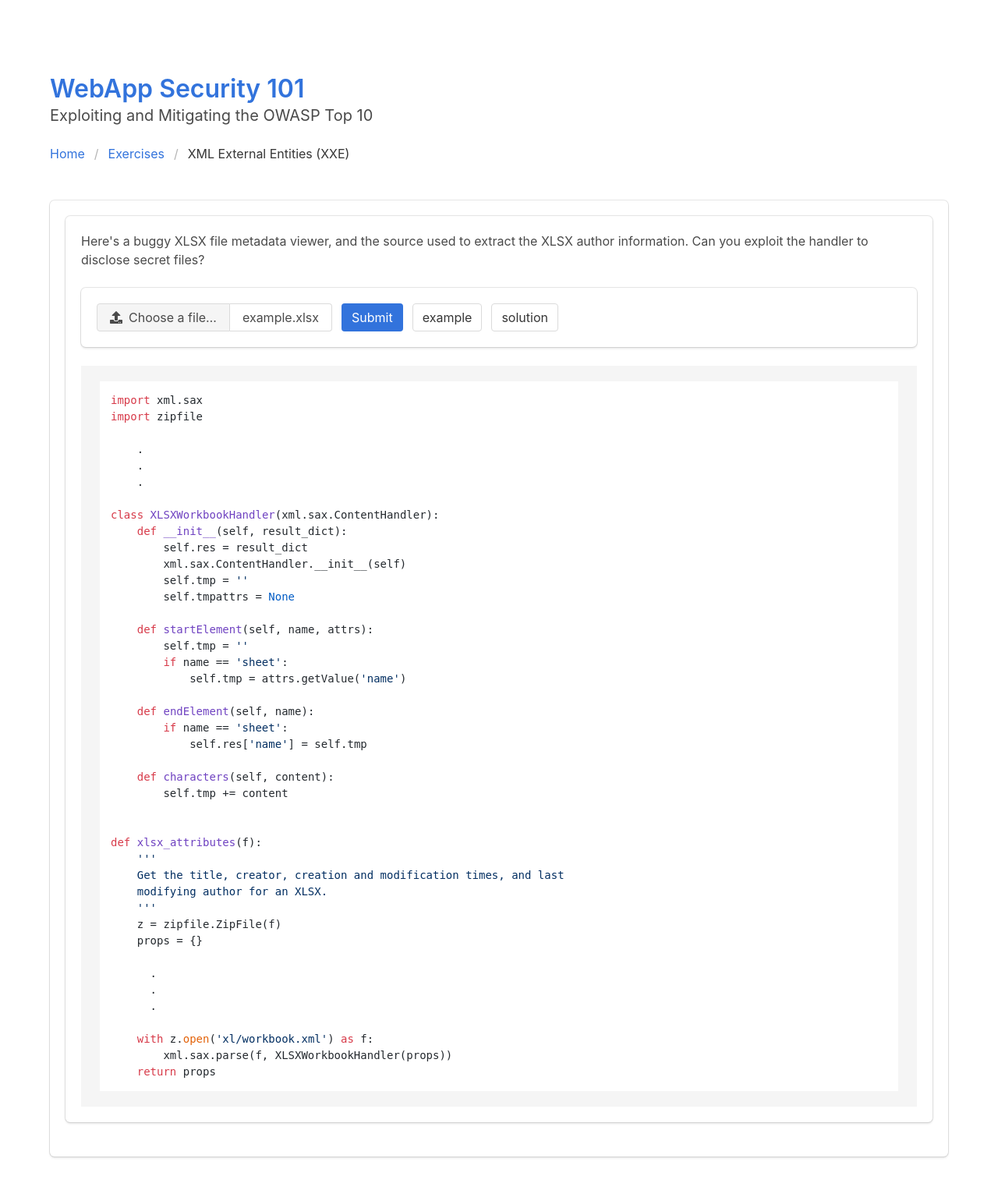
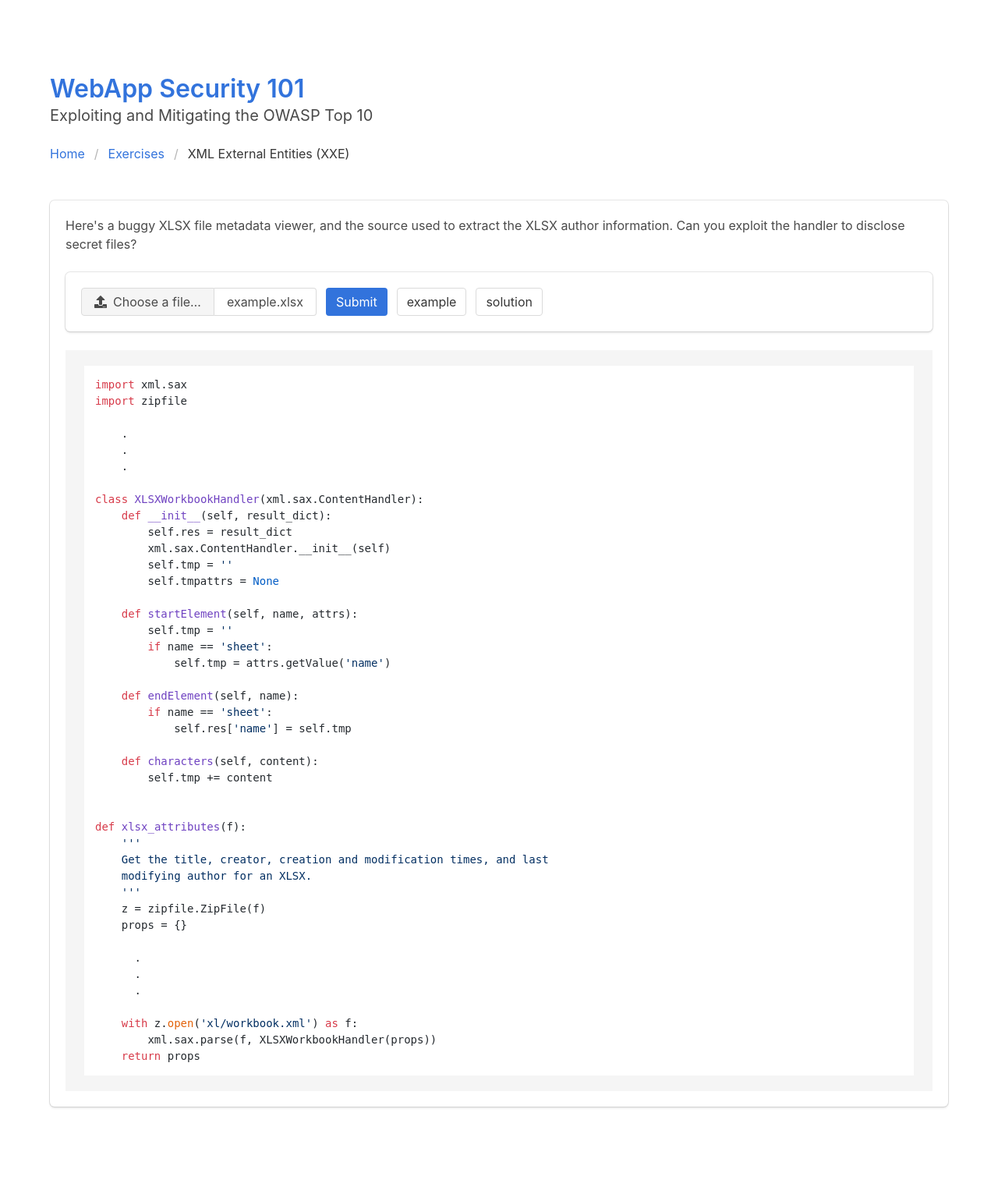
Before and after one commit to SavoBit/nenn, a Django app: page /xxe in a window 1280 px wide. Shown: the whole page at 78% size. After the commit the page ends 1421 px from the top, so only its background shows below. Run offline with Django 3.2, Linux system fonts and the light colour scheme; some libraries are stand-ins or nearby versions.

Commit message:
remove box around xxe

```diff
--- a/uwu/templates/vulnerable/xxe.html
+++ b/uwu/templates/vulnerable/xxe.html
@@ -11,7 +11,6 @@
 {% endblock %}
 
 {% block content %}
-<div class="box">
   <p class="content">Here's a buggy XLSX file metadata viewer, and the source used to extract the XLSX
   author information. Can you exploit the handler to disclose secret files?</p>
 
@@ -88,8 +87,6 @@ def xlsx_attributes(f):
         xml.sax.parse(f, XLSXWorkbookHandler(props))
     return props</code></pre>
 
-</div>
-
 <script src="https://cdnjs.cloudflare.com/ajax/libs/highlight.js/9.12.0/highlight.min.js"></script>
 <script>hljs.initHighlightingOnLoad();</script>
 {% endblock %}
```
